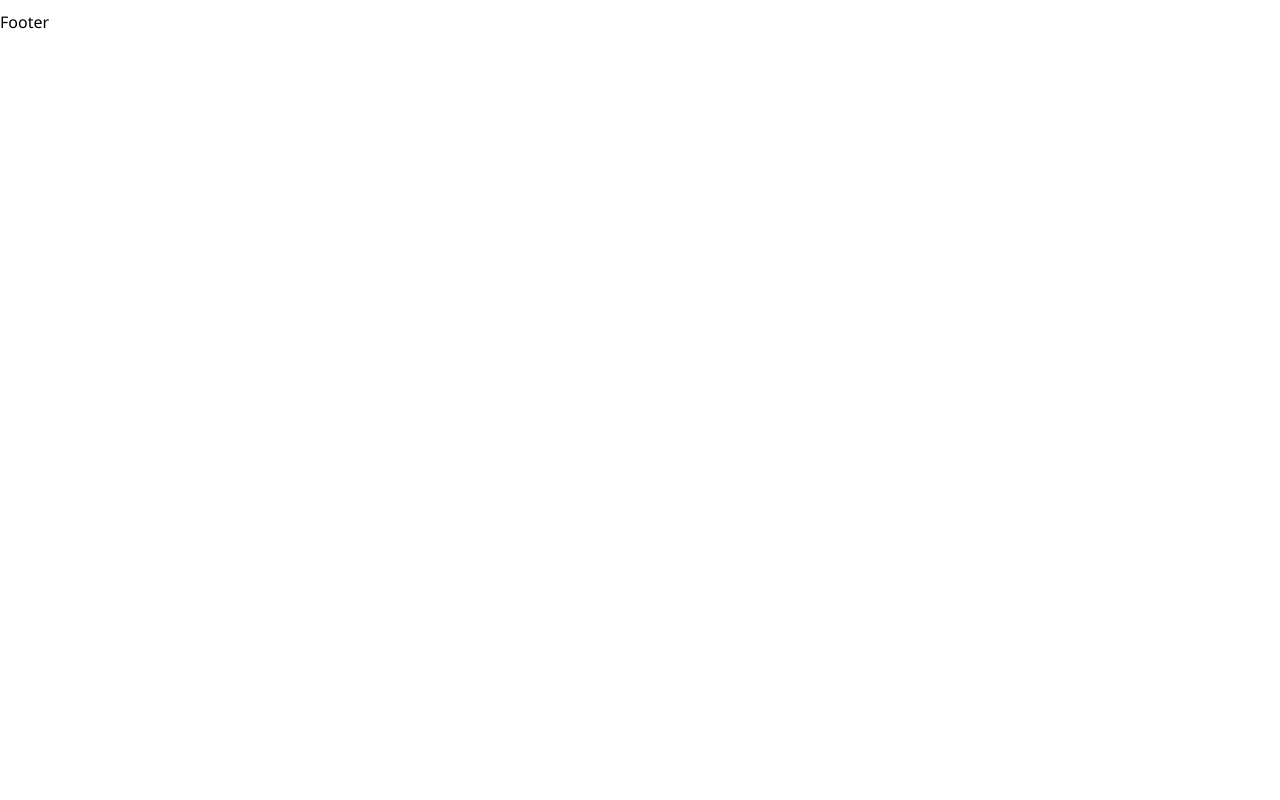
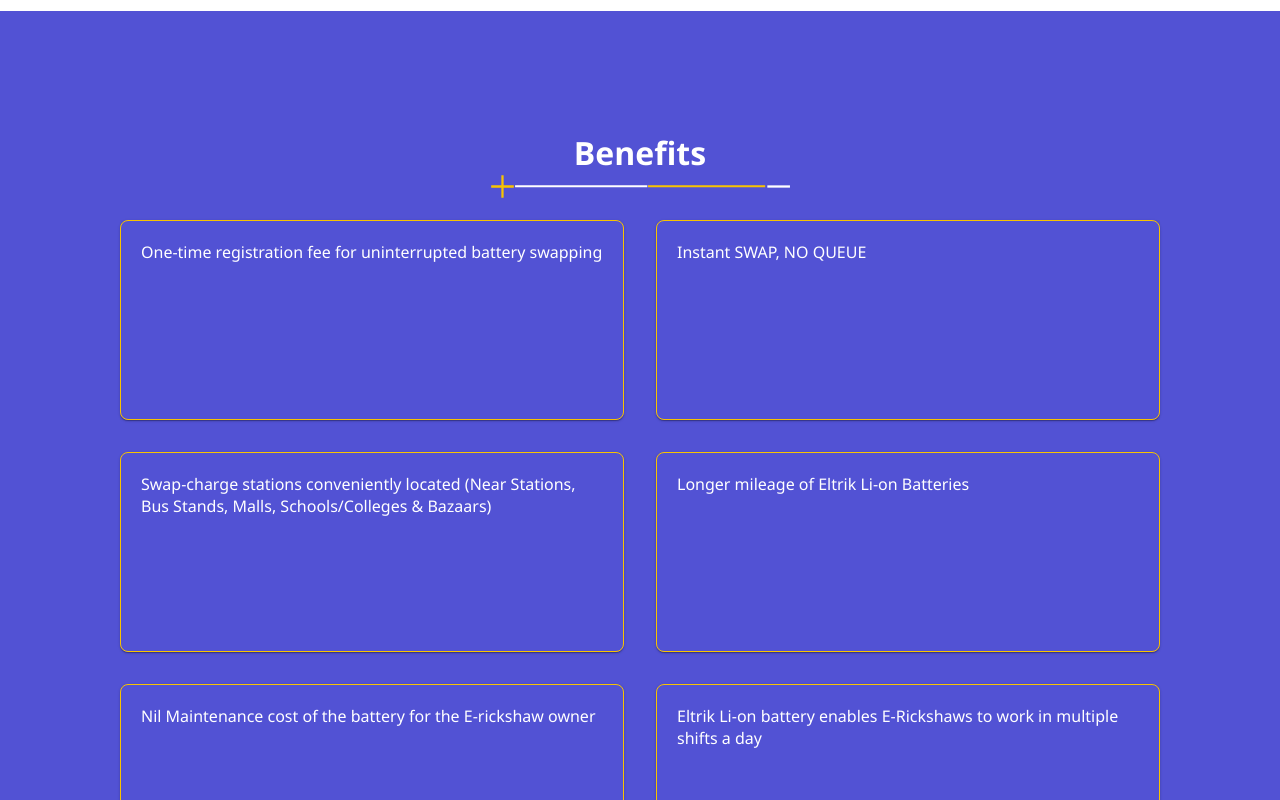
Before and after one commit to Takhine/eltrik-energy, a React (Create React App) app: page /home in a window 1280 px wide. Shown: the part 1060-1860 px from the top of the page. Before the commit the page ends 1093 px from the top, so only its background shows below. Built offline with nearby package versions, Linux system fonts and the light colour scheme.

Commit message:
Benefits Layout

```diff
--- a/src/Layout/Navbar.js
+++ b/src/Layout/Navbar.js
@@ -8,9 +8,12 @@
     Button,
     Drawer,
     useScrollTrigger,
-    Slide
+    Slide,
+    // Zoom,
+    // Fab
 } from '@material-ui/core';
 import MenuIcon from '@material-ui/icons/Menu';
+// import KeyboardArrowUpIcon from '@material-ui/icons/KeyboardArrowUp';
 
 import { Link, Events } from 'react-scroll';
 
@@ -18,28 +21,28 @@
     const { children, window } = props;
 
     const trigger = useScrollTrigger({
-        target: window ? window() : undefined });
+        target: window ? window() : undefined
+    });
 
-        const trigger2 = useScrollTrigger({
-            disableHysteresis: true,
-            threshold: 0
-        });
+    const trigger2 = useScrollTrigger({
+        disableHysteresis: true,
+        threshold: 0
+    });
 
+    const handleClick = event => {
+        const anchor = (event.target.ownerDocument || document).querySelector('#back-to-top-anchor');
+
+        if (anchor) {
+          anchor.scrollIntoView({ behavior: 'smooth', block: 'center' });
+        }
+      };
     return (
-
         <Slide appear={false} direction="down" in={!trigger} elevation={trigger2 ? 4 : 0}>
             {children}
         </Slide>
     )
 }
-HideonScroll.propTypes = {
-    children: PropTypes.element.isRequired,
-    /**
-     * Injected by the documentation to work in an iframe.
-     * You won't need it on your project.
-     */
-    window: PropTypes.func,
-  };
+
 const NavMenu = () => {
     return (
         <ul className="nav-menu">
--- a/src/pages/Home/Benefits.js
+++ b/src/pages/Home/Benefits.js
@@ -1,9 +1,67 @@
 import React from 'react';
+import {
+    Grid,
+    Card
+} from '@material-ui/core';
+import underline from 'static/images/primary-underline.svg';
 
-const Benefits = () =>{
-    return(
-        <div>
-        Benefits
+const benefits=[
+    {
+        id:1,
+        icon:'',
+        description:'One-time registration fee for uninterrupted battery swapping'
+    },
+    {
+        id:2,
+        icon:'',
+        description:'Instant SWAP, NO QUEUE'
+    },
+    {
+        id:3,
+        icon:'',
+        description:'Swap-charge stations conveniently located (Near Stations, Bus Stands, Malls, Schools/Colleges & Bazaars)'
+    },
+    {
+        id:4,
+        icon:'',
+        description:'Longer mileage of Eltrik Li-on Batteries'
+    },
+    {
+        id:5,
+        icon:'',
+        description:'Nil Maintenance cost of the battery for the E-rickshaw owner'
+    },
+    {
+        id:6,
+        icon:'',
+        description:'Eltrik Li-on battery enables E-Rickshaws to work in multiple shifts a day'
+    }
+]
+const Benefits = () => {
+    return (
+        <div className="benefits">
+            <div className="main-title">
+                <h1 className="title">Benefits</h1>
+                <img src={underline} className="title-underline" alt="Underline" />
+            </div>
+            <Grid container spacing={4}>
+                {benefits.map((benefit)=>{
+                    return(
+                        <Grid className="benefit" key={benefit.id} item xs={12} md={6}>
+                        <Card className="benefit-card" variant="outlined">
+                        <p>{benefit.description}</p>
+                        </Card>
+                        </Grid>
+                    );
+                })
+                }
+                <Grid className="benefit" item xs={12}>
+                <Card className="benefit-card" variant="outlined">
+                <p>The company will ensure supply of fully-charged batteries on a daily basis
+                </p>
+                </Card>
+                </Grid>
+                </Grid>
         </div>
     );
 }
--- a/src/pages/Home/index.js
+++ b/src/pages/Home/index.js
@@ -1,12 +1,15 @@
 import React from 'react';
 import Banner from './Banner';
 import Dealers from './Dealers';
+import Benefits from './Benefits';
+
 
 const Home = () => {
     return (
         <div className="home">
             <Banner />
             <Dealers />
+            <Benefits />
         </div>
     );
 }
--- /dev/null
+++ b/src/static/styles/sections/_benefits.scss
@@ -0,0 +1,47 @@
+.benefits{
+    @extend .container;
+    background-color: $primary-blue;
+    color: white;
+    .main-title{
+        text-align: center;
+        width: 150px;
+        padding-top: 20px;
+        margin: auto;
+        margin-bottom: 16px;
+        @include sm{
+            width: 250px;
+            padding-top: 40px;
+        }
+        @include md{
+            width: 300px;
+            padding-top: 60px;
+        }
+        .title{
+            font-size: 18px;
+            @include sm{
+                font-size: $title-font;
+
+            }
+            @include md{
+                font-size: $large-font;
+            }
+        }
+        .title-underline{
+            width: inherit;
+        }
+    }
+    .benefit{
+        .benefit-card{
+            @include primary-card;
+            padding: 10px;
+            @include md{
+                padding: 20px;
+            }
+            min-height: 200px;
+            box-shadow: $main-box-shadow;
+            &:hover{
+                box-shadow: $light-box-shadow;
+            }
+        }
+    }
+}
--- a/src/static/styles/sections/_home.scss
+++ b/src/static/styles/sections/_home.scss
@@ -1,2 +1,3 @@
 @import './banner';
 @import './dealership';
+@import './benefits';
--- a/src/static/styles/utilities/_mixins.scss
+++ b/src/static/styles/utilities/_mixins.scss
@@ -93,3 +93,12 @@
     height: 25px;
     display: block;
 }
+
+// Cards
+
+@mixin primary-card {
+    background-color: transparent;
+    color: white;
+    border-radius: 8px;
+    border: 1px solid $primary-yellow;
+}
```
